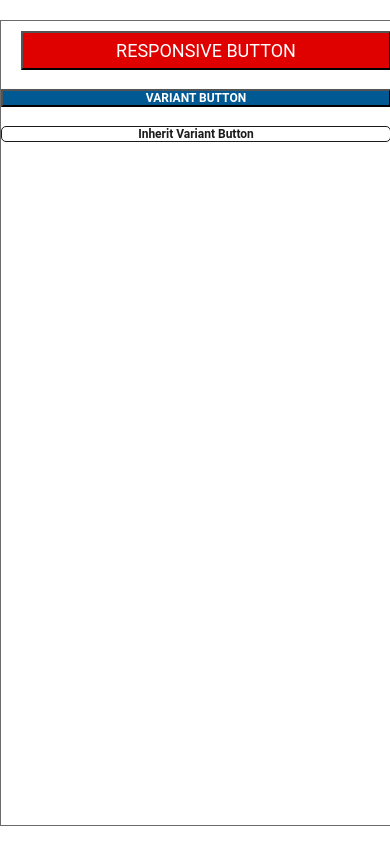
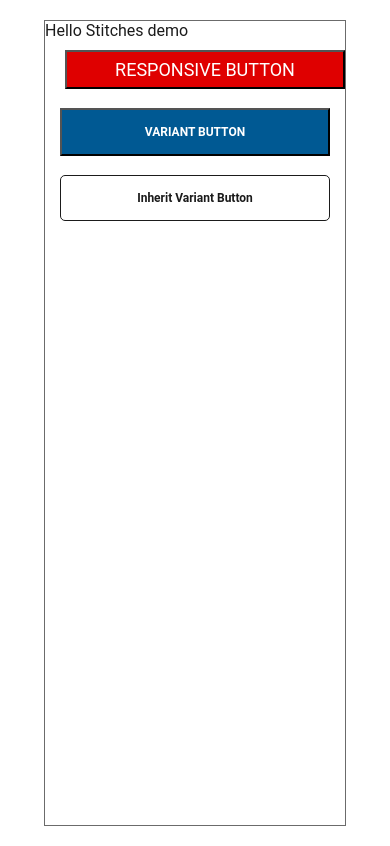
Before and after one commit to an-nguyen-2-ts/stld-stitches, a Next.js app: page / in a window 390 px wide. Built offline with nearby package versions, Linux system fonts and the light colour scheme.

Commit message:
feat: variant and responsive variant

```diff
--- a/pages/index.tsx
+++ b/pages/index.tsx
@@ -1,7 +1,7 @@
 import type { NextPage } from 'next';
 import { styled } from '../styles/stitches.config';
 
-const Wrapper = styled('div', {
+const Container = styled('div', {
   maxWidth: '500px',
   width: '100%',
   margin: '20px auto',
@@ -9,6 +9,20 @@ const Wrapper = styled('div', {
   height: 'calc(100vh - 40px)',
   display: 'flex',
   flexDirection: 'column',
+
+  variants: {
+    size: {
+      1: {
+        maxWidth: '300px',
+      },
+      2: {
+        maxWidth: '585px',
+      },
+      3: {
+        maxWidth: '865px',
+      },
+    },
+  },
 });
 
 const Button = styled('button', {
@@ -25,20 +39,11 @@ const Button = styled('button', {
     fontSize: '$16px',
     background: '$secondary',
   },
-
-  variants: {
-    pureMargin: {
-      true: {
-        marginTop: '$15px',
-        height: '$size$adu',
-      },
-    },
-  },
 });
 
 const ButtonVariant = styled('button', {
   background: '$link',
-  padding: '$sm $xs',
+  padding: '$large',
   fontSize: '$12px',
   color: '$white',
   display: 'block',
@@ -48,7 +53,7 @@ const ButtonVariant = styled('button', {
   variants: {
     pureMargin: {
       true: {
-        margin: '$sm $xs',
+        margin: '0 $large',
       },
     },
   },
@@ -67,9 +72,15 @@ const ButtonInherit = styled(ButtonVariant, {
   },
 });
 
+const Text = styled('p', {
+  color: '$text',
+});
+
 const Home: NextPage = () => {
   return (
-    <Wrapper>
+    <Container size={{ '@initial': '1', '@pd640': '2' }}>
+      <Text>Hello Stitches demo</Text>
+
       <Button>RESPONSIVE BUTTON</Button>
 
       <br />
@@ -79,7 +90,7 @@ const Home: NextPage = () => {
       <br />
 
       <ButtonInherit pureMargin>Inherit Variant Button</ButtonInherit>
-    </Wrapper>
+    </Container>
   );
 };
 
```
